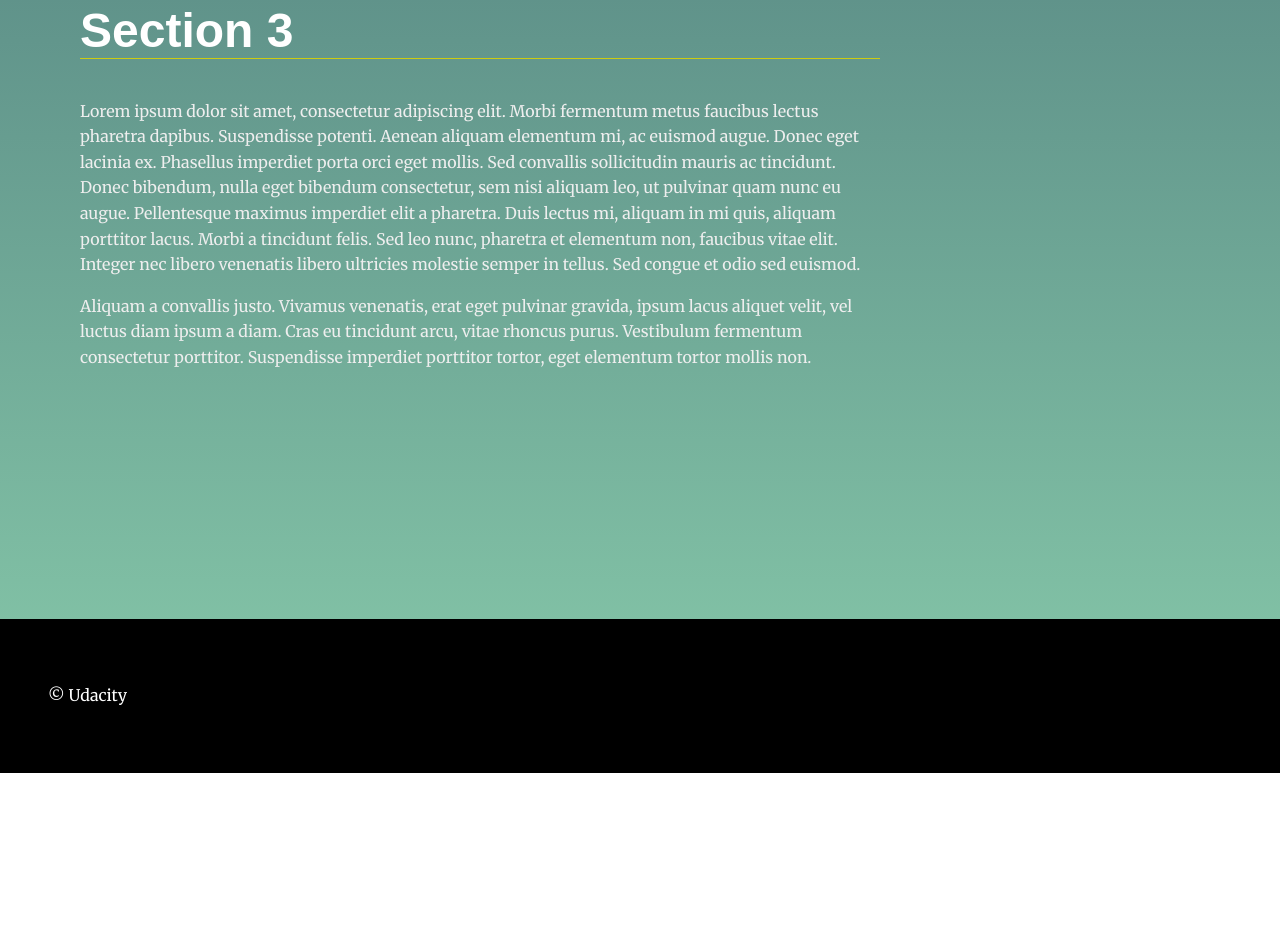
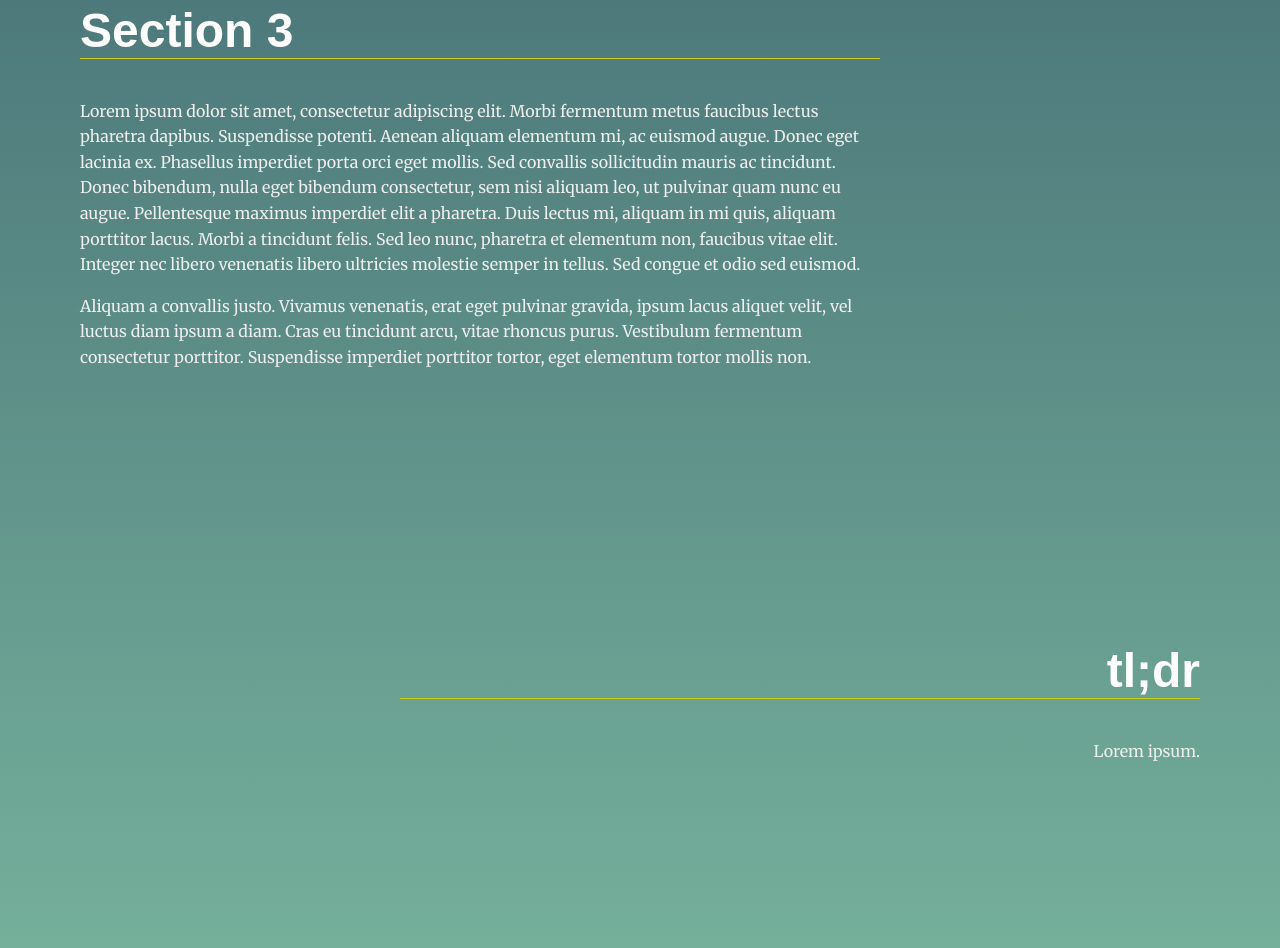
Before and after one commit to datacamp256/2_landing_page, a website: page index.html in a window 1280 px wide. Shown: the part 1852-2800 px from the top of the page. Before the commit the page ends 2625 px from the top, so only its background shows below. Drawn offline with Linux system fonts and the light colour scheme.

Commit message:
feat: new section in index.html

```diff
--- a/index.html
+++ b/index.html
@@ -51,6 +51,12 @@
         <p>Aliquam a convallis justo. Vivamus venenatis, erat eget pulvinar gravida, ipsum lacus aliquet velit, vel luctus diam ipsum a diam. Cras eu tincidunt arcu, vitae rhoncus purus. Vestibulum fermentum consectetur porttitor. Suspendisse imperdiet porttitor tortor, eget elementum tortor mollis non.</p>
       </div>
     </section>
+    <section id="summary" data-nav="Summary">
+      <div class="landing__container">
+        <h2>tl;dr</h2>
+        <p>Lorem ipsum.</p>
+      </div>
+    </section>
     <!-- OWN CONTENT MUST BE ADDED ABOVE THIS LINE -->
   </main>
   <footer class="page__footer">
```
